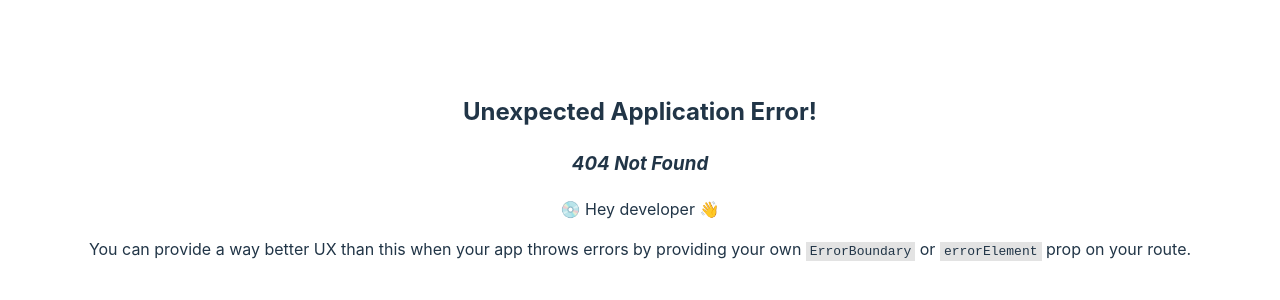
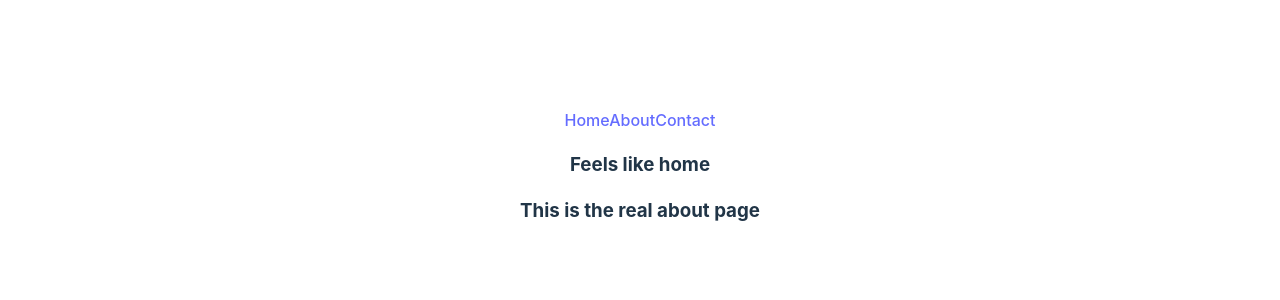
Before and after one commit to ayat1041/ReactRouterWithPH, a React (Vite) app: page /about in a window 1280 px wide. Before the commit this address had no page. Shown: the part 224-524 px from the top of the page. Built offline with nearby package versions, Linux system fonts and the light colour scheme.

Commit message:
until reload

```diff
--- /dev/null
+++ b/src/components/About/About.jsx
@@ -0,0 +1,11 @@
+import React from 'react';
+
+const About = () => {
+    return (
+        <div>
+            <h3>This is the real about page</h3>
+        </div>
+    );
+};
+
+export default About;
--- /dev/null
+++ b/src/components/Contact/Contact.jsx
@@ -0,0 +1,11 @@
+import React from 'react';
+
+const Contact = () => {
+    return (
+        <div>
+            <h3>This is the real contact page</h3>
+        </div>
+    );
+};
+
+export default Contact;
--- /dev/null
+++ b/src/components/Header/Header.jsx
@@ -0,0 +1,13 @@
+import React from "react";
+
+const Header = () => {
+  return (
+    <div>
+      <a href="/">Home</a>
+      <a href="/about">About</a>
+      <a href="/contact">Contact</a>
+    </div>
+  );
+};
+
+export default Header;
--- /dev/null
+++ b/src/components/Home/Home.jsx
@@ -0,0 +1,15 @@
+import React from 'react';
+import { Outlet } from 'react-router-dom';
+import Header from '../Header/Header';
+
+const Home = () => {
+    return (
+        <div>
+            <Header></Header>
+            <h3>Feels like home</h3>
+            <Outlet></Outlet>
+        </div>
+    );
+};
+
+export default Home;<h3>Feels like home</h3>
```
Also changed, not shown: src/main.jsx (+41 -14 lines).
